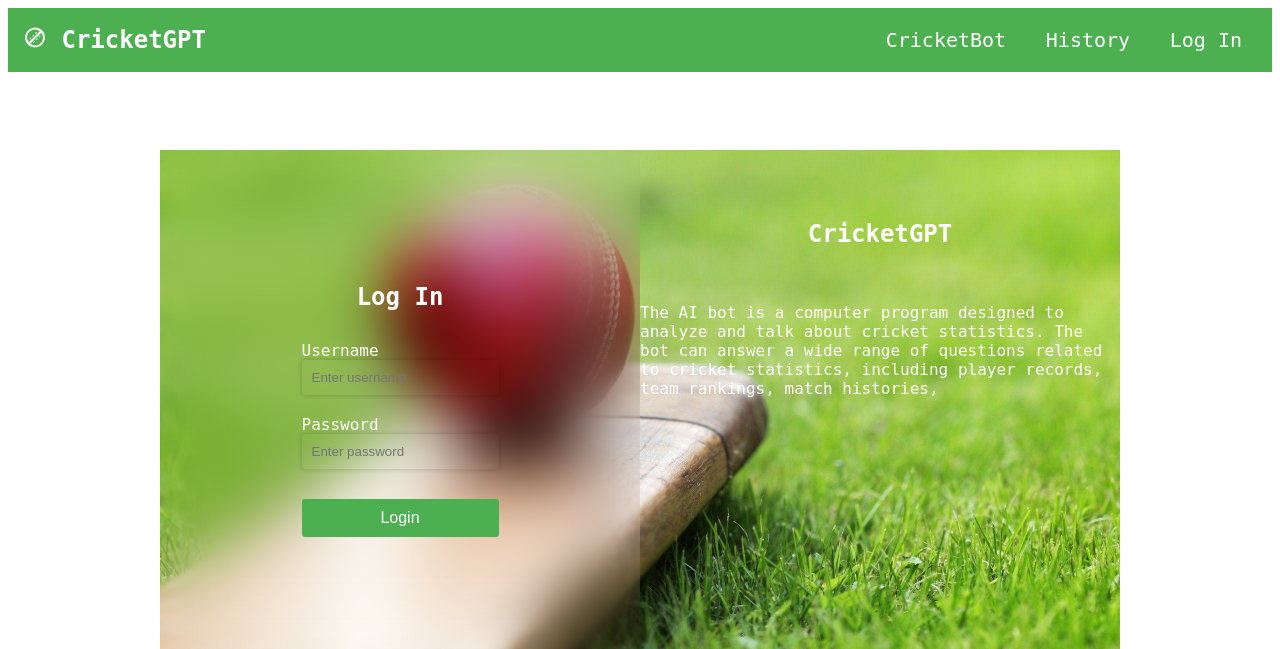
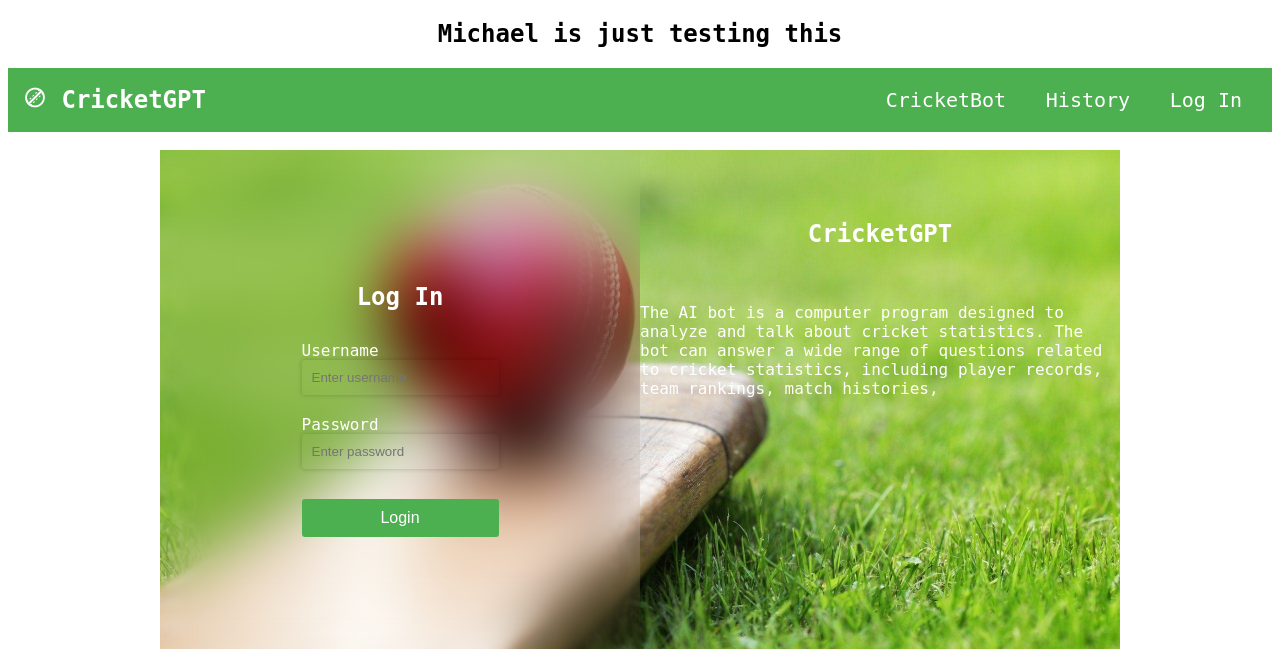
Before and after one commit to trandrewan/cits3403project, a Python web app: template template/login.html in a window 1280 px wide. Shown: the top 649 px of the page. Run offline with Jinja, Linux system fonts and the light colour scheme; the template is opened without the code that fills it, so the values that code supplies are empty; some web fonts are replaced.

Commit message:
testing commit on new branch

```diff
--- a/template/login.html
+++ b/template/login.html
@@ -9,6 +9,7 @@
 	<link href='https://unpkg.com/boxicons@2.1.4/css/boxicons.min.css' rel='stylesheet'>
 </head>
 <body>
+	<h2>Michael is just testing this</h2>
 	<div class="head-bannar">
 	<h2><i class='bx bx-cricket-ball'></i> CricketGPT</h2>
 	<nav class="navbar">
```
